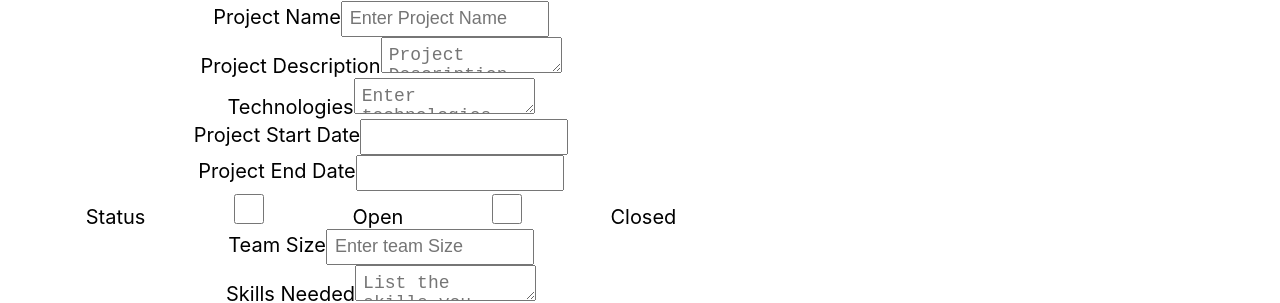
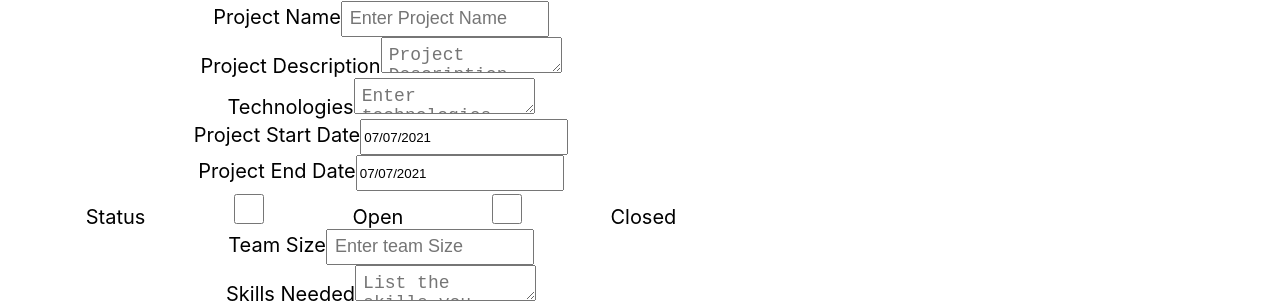
Before and after one commit to bdcii/Project-Enlistment, a React (Create React App) app in the folder client/: page /projectform in a window 1280 px wide. Shown: the part 348-651 px from the top of the page. Built offline with nearby package versions, Linux system fonts and the light colour scheme; the HTML template or start-up script is replaced by a standard one.

Commit message:
fixed date picker and got started with project creation data

```diff
--- a/client/src/pages/Project/newProject/ProjectForm.js
+++ b/client/src/pages/Project/newProject/ProjectForm.js
@@ -1,28 +1,26 @@
-import React, { useState}  from "react";
+import React, { useState } from "react";
 import "./ProjectForm.css";
-import DatePicker, {setStartDate, startdate } from "react-datepicker";
+import { saveProject } from "../../utils/API";
+import DatePicker from "react-datepicker";
 import "react-datepicker/dist/react-datepicker.css";
 
 
 
 
+
 function ProjectForm() {
-
+    const [startDate, setStartDate] = useState(new Date());
+    const [endDate, setEndDate] = useState(new Date());
+    const [open, setOpen] = useState(false);
+    const [closed, setClosed] = useState(false);
     const handleChange = e => {
         const value = e.target.type === "checkbox" ? e.target.checked : e.target.value
-        setState({
-          ...state,
-          [e.target.name]: value,
-        })
     }
-      const [state, setState] = useState({
-        Open: false,
-        Closed: false,
-      });
+    const onCreateClick = e => {
+        saveProject()
+    }
 
-
-
-      return(
+    return (
         <form>
             <div className="Container-1">
                 <div className="Name">
@@ -53,25 +51,26 @@ import "react-datepicker/dist/react-datepicker.css";
                 </div>
                 <div className="Start-Date">
                     <label htmlFor="ProjectStartDate">Project Start Date</label>
-                <DatePicker selected={startdate} onChange={(date) => setStartDate(date)} />
+                    <DatePicker selected={startDate} onChange={(date) => setStartDate(date)} />
                 </div>
                 <div className="End-Date">
                     <label htmlFor="ProjectEndDate">Project End Date</label>
-                <DatePicker selected={startdate} onChange={(date) => setStartDate(date)} />
+                    <DatePicker selected={endDate} onChange={(date) => setEndDate(date)} />
                 </div>
+
                 <div className="Status">
                     <label htmlFor="Status">Status</label>
                     <input
                         type="checkbox"
                         name="Open"
-          checked={state.Open}
+                        checked={open}
                         onChange={handleChange}
                     />
                     Open
                     <input
                         type="checkbox"
                         name="Closed"
-          checked={state.Closed}
+                        checked={closed}
                         onChange={handleChange}
                     />
                     Closed
@@ -93,6 +92,9 @@ import "react-datepicker/dist/react-datepicker.css";
                     />
                 </div>
                 <button
+                    onClick={e => {
+
+                    }}
                     type="submit"
                     className="CreateButton"
                 >
--- a/package.json
+++ b/package.json
@@ -22,6 +22,7 @@
   },
   "dependencies": {
     "axios": "^0.18.0",
+    "bcrypt": "^5.0.1",
     "body-parser": "^1.19.0",
     "cors": "^2.8.5",
     "dotenv": "^10.0.0",
```
Also changed, not shown: 1 other file (tests, documents, lock files or other folders). Lines whose indentation alone changed are shown as unchanged.
